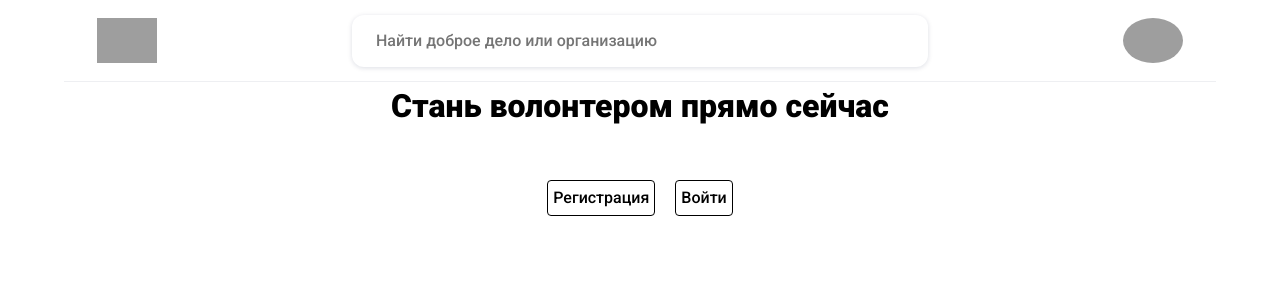
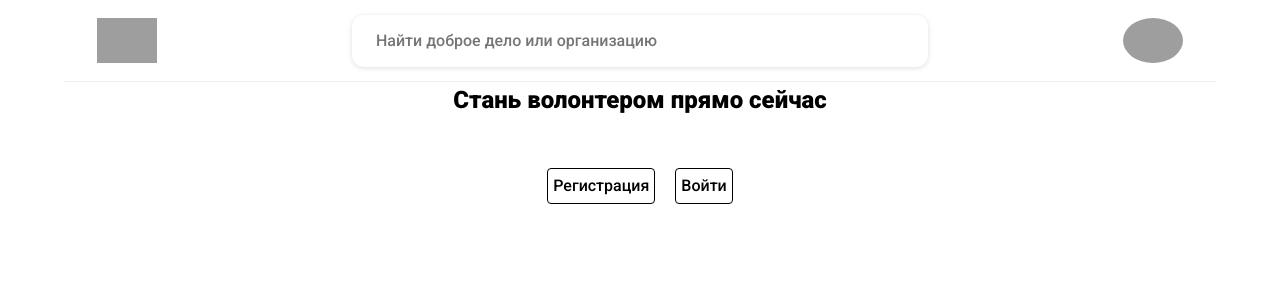
Before and after one commit to Ligmawhat/msh-FRONT, a React (Create React App) app: page / in a window 1280 px wide. Shown: the top 300 px of the page. Built offline with nearby package versions, Linux system fonts and the light colour scheme; grey boxes are pictures that could not be loaded.

Commit message:
font size

```diff
--- a/src/pages/MainPage/MainPage.scss
+++ b/src/pages/MainPage/MainPage.scss
@@ -12,6 +12,10 @@
     justify-content: space-between;
     align-items: center;
     flex-direction: column;
+  }
+
+  &__title {
+    font-size: $--fz-lg;;
   }
 }
 
--- a/src/pages/MainPage/MainPage.tsx
+++ b/src/pages/MainPage/MainPage.tsx
@@ -4,13 +4,13 @@ import "./MainPage.scss"
 const MainPage: FC = () => {
   return (
     <div className="mainpage">
-      <div className="mainpage__landing landing">
+      <section className="mainpage__landing landing">
         <h1 className="landing__title">Стань волонтером прямо сейчас</h1>
         <div className="landing__buttons">
           <button className="landing__button">Регистрация</button>
           <button className="landing__button">Войти</button>
         </div>
-      </div>
+      </section>
     </div>
   )
 }
```
